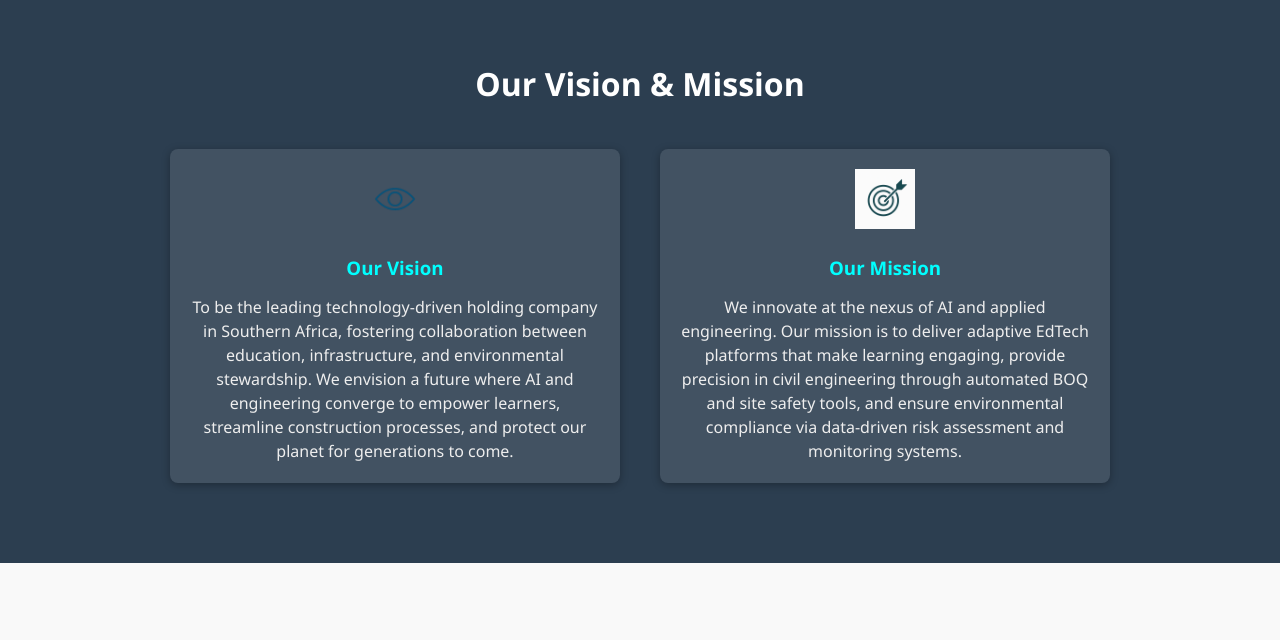
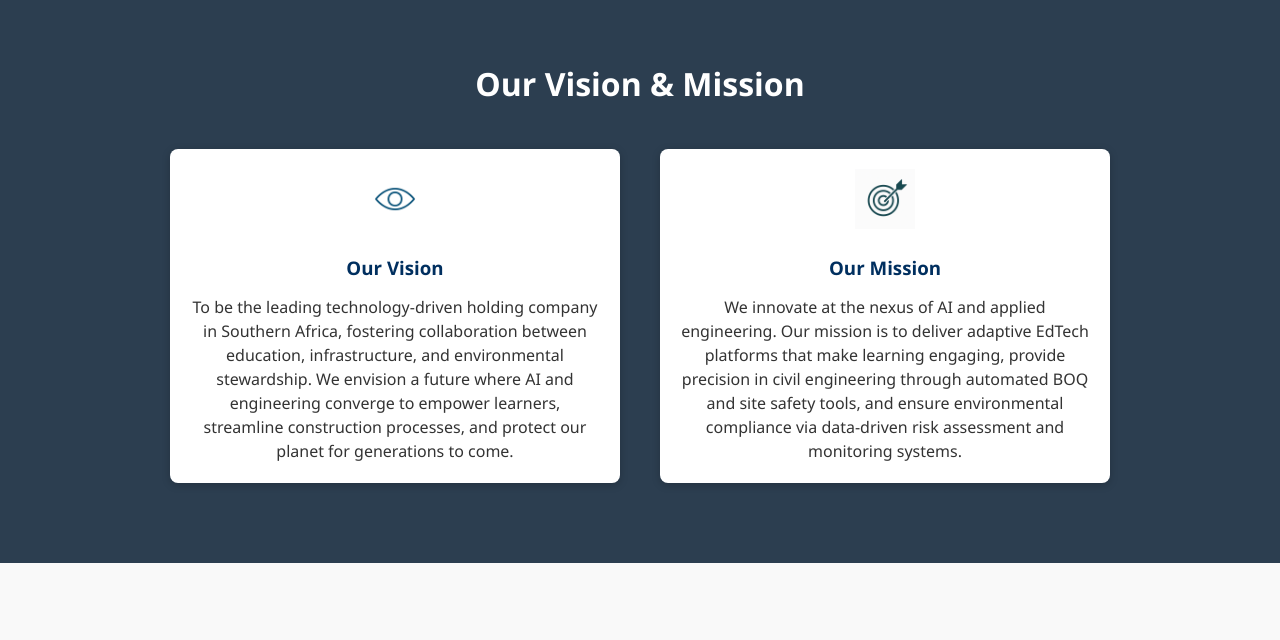
Before and after one commit to KgaleditsimoHoldings/.github, a plain HTML site: page index.html in a window 1280 px wide. Shown: the part 722-1362 px from the top of the page. Drawn offline with Linux system fonts and the light colour scheme.

Commit message:
Update style.css

```diff
--- a/assets/css/style.css
+++ b/assets/css/style.css
@@ -125,7 +125,7 @@ section h2 {
   color: #002f5f;
 }
 
-/* Vision & Mission – Darker Background */
+/* Vision & Mission – Dark background with white cards */
 #vision {
   background: #2c3e50;
   padding: 80px 20px;
@@ -142,17 +142,18 @@ section h2 {
   margin: 0 auto;
 }
 .vision-item {
-  background: rgba(255, 255, 255, 0.1);
-  color: #eee;
+  background: #fff;
+  color: #333;
   padding: 20px;
   border-radius: 8px;
-  box-shadow: 0 2px 8px rgba(0, 0, 0, 0.3);
+  box-shadow: 0 2px 8px rgba(0, 0, 0, 0.2);
   max-width: 450px;
   text-align: center;
-  transition: transform 0.3s ease;
+  transition: transform 0.3s ease, box-shadow 0.3s ease;
 }
 .vision-item:hover {
   transform: translateY(-5px);
+  box-shadow: 0 4px 12px rgba(0, 0, 0, 0.3);
 }
 .vision-item img {
   width: 60px;
@@ -160,7 +161,7 @@ section h2 {
 }
 .vision-item h3 {
   margin-bottom: 12px;
-  color: #0ff;
+  color: #002f5f;
 }
 .vision-item p {
   line-height: 1.5;
```
